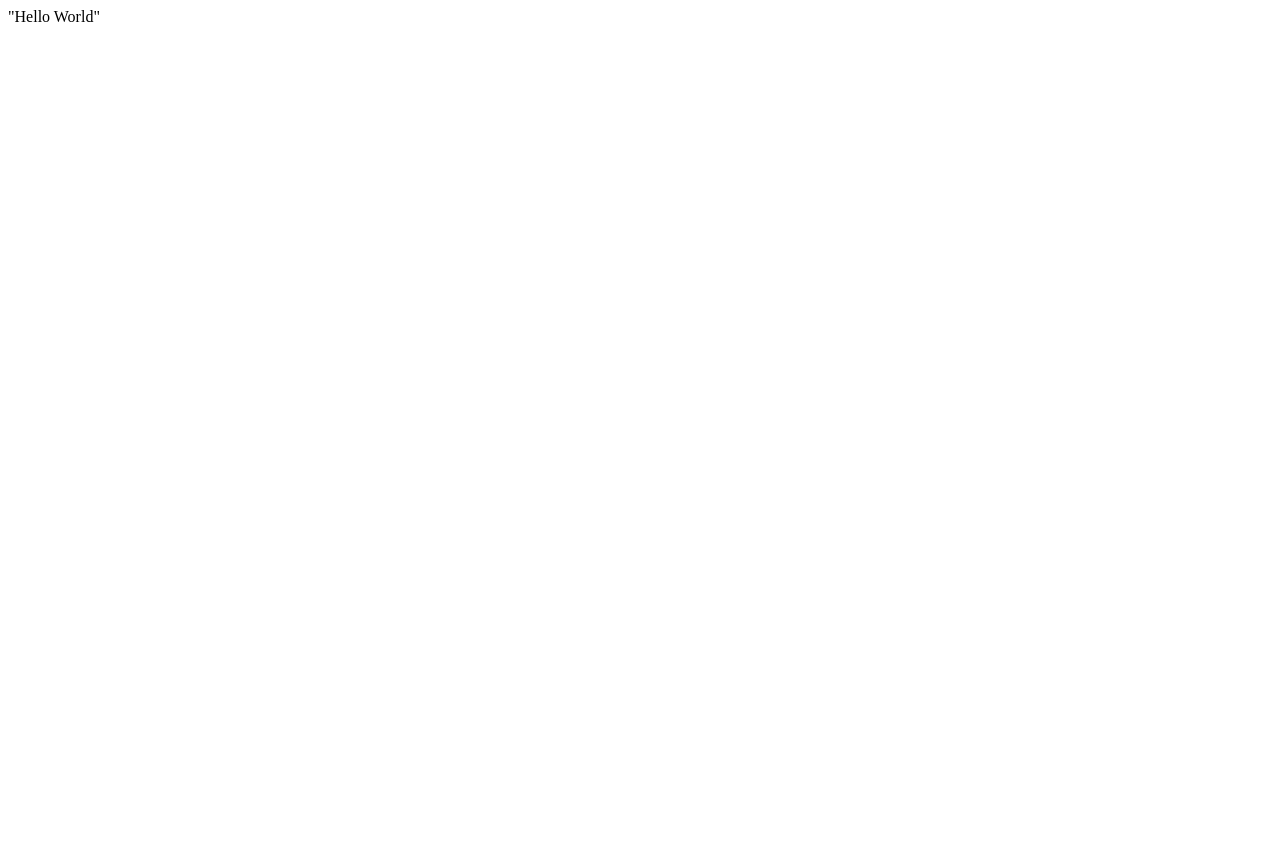
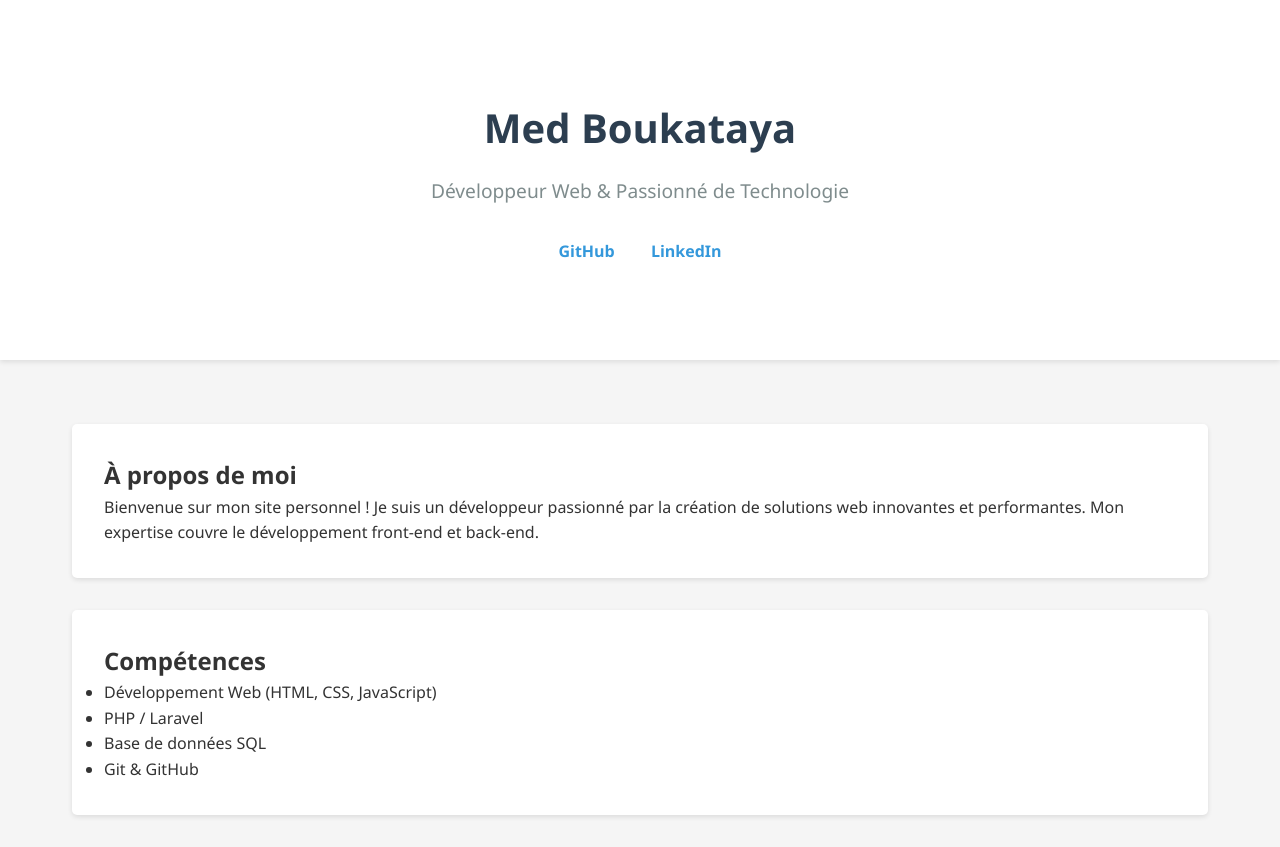
Before and after one commit to medboukataya/medboukataya.github.io, a plain HTML site: page index.html in a window 1280 px wide. Before the commit the page ends 800 px from the top, so only its background shows below. Drawn offline with Linux system fonts and the light colour scheme.

Commit message:
Update index.html

```diff
--- a/index.html
+++ b/index.html
@@ -1 +1,103 @@
-"Hello World"
+<!DOCTYPE html>
+<html lang="fr">
+<head>
+    <meta charset="UTF-8">
+    <meta name="viewport" content="width=device-width, initial-scale=1.0">
+    <title>Med Boukataya - Portfolio</title>
+    <style>
+        * {
+            margin: 0;
+            padding: 0;
+            box-sizing: border-box;
+        }
+
+        body {
+            font-family: 'Segoe UI', Tahoma, Geneva, Verdana, sans-serif;
+            line-height: 1.6;
+            color: #333;
+            background-color: #f5f5f5;
+        }
+
+        .container {
+            max-width: 1200px;
+            margin: 0 auto;
+            padding: 2rem;
+        }
+
+        header {
+            text-align: center;
+            padding: 4rem 0;
+            background-color: #fff;
+            box-shadow: 0 2px 5px rgba(0,0,0,0.1);
+        }
+
+        h1 {
+            font-size: 2.5rem;
+            margin-bottom: 1rem;
+            color: #2c3e50;
+        }
+
+        .subtitle {
+            font-size: 1.2rem;
+            color: #7f8c8d;
+            margin-bottom: 2rem;
+        }
+
+        .social-links {
+            margin-top: 2rem;
+        }
+
+        .social-links a {
+            margin: 0 1rem;
+            color: #3498db;
+            text-decoration: none;
+            font-weight: bold;
+        }
+
+        .social-links a:hover {
+            color: #2980b9;
+        }
+
+        .content {
+            background-color: #fff;
+            padding: 2rem;
+            margin-top: 2rem;
+            border-radius: 5px;
+            box-shadow: 0 2px 5px rgba(0,0,0,0.1);
+        }
+    </style>
+</head>
+<body>
+    <header>
+        <div class="container">
+            <h1>Med Boukataya</h1>
+            <p class="subtitle">Développeur Web & Passionné de Technologie</p>
+            <div class="social-links">
+                <a href="https://github.com/medboukataya" target="_blank">GitHub</a>
+                <a href="https://ma.linkedin.com/in/boukoutaya" target="_blank">LinkedIn</a>
+            </div>
+        </div>
+    </header>
+
+    <main class="container">
+        <section class="content">
+            <h2>À propos de moi</h2>
+            <p>
+                Bienvenue sur mon site personnel ! Je suis un développeur passionné par la création
+                de solutions web innovantes et performantes. Mon expertise couvre le développement
+                front-end et back-end.
+            </p>
+        </section>
+
+        <section class="content">
+            <h2>Compétences</h2>
+            <ul>
+                <li>Développement Web (HTML, CSS, JavaScript)</li>
+                <li>PHP / Laravel</li>
+                <li>Base de données SQL</li>
+                <li>Git & GitHub</li>
+            </ul>
+        </section>
+    </main>
+</body>
+</html>
```
